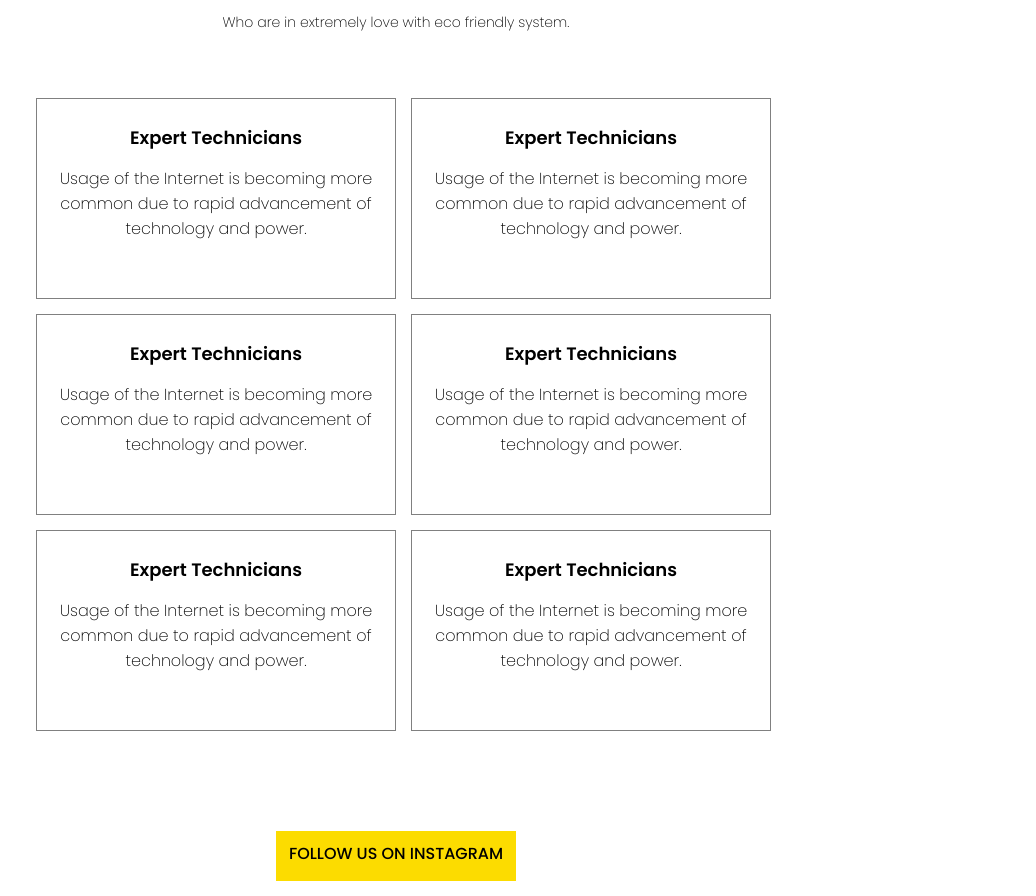
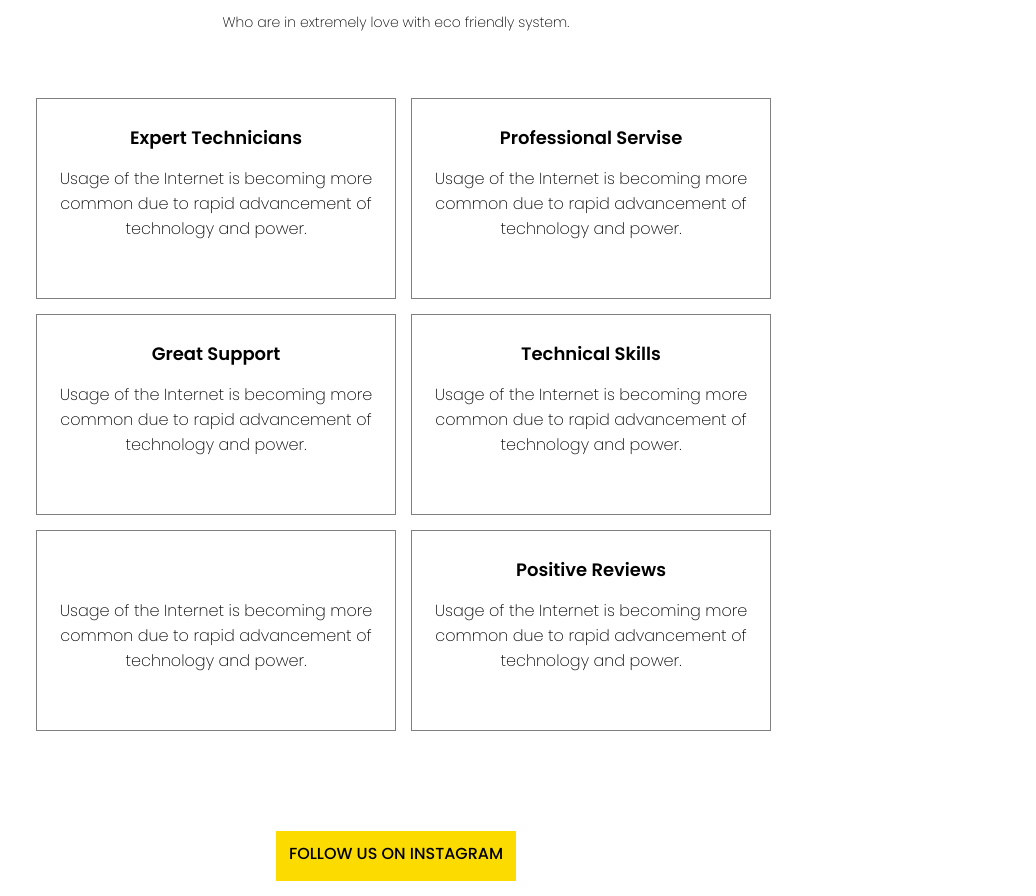
Before and after one commit to davimoraes678/Reproducao-do-site2, a plain HTML site: page index.html in a window 1280 px wide. Shown: the part 3048-3944 px from the top of the page, without its empty margins (244-1280 px from the left). Drawn offline with Linux system fonts and the light colour scheme.

Commit message:
Update index.html

```diff
--- a/index.html
+++ b/index.html
@@ -126,31 +126,31 @@
                         technology and power.</p>
             </div>
             <div class="block">
-                <a href=""><p class="title3">Expert Technicians</p></a>
+                <a href=""><p class="title3">Professional Servise</p></a>
                 <p class="text3">Usage of the Internet is becoming more <br>
                     common due to rapid advancement of <br>
                         technology and power.</p>
             </div>
             <div class="block">
-                <a href=""><p class="title3">Expert Technicians</p></a>
+                <a href=""><p class="title3">Great Support</p></a>
                 <p class="text3">Usage of the Internet is becoming more <br>
                     common due to rapid advancement of <br>
                      technology and power.</p>
             </div>
             <div class="block">
-                <a href=""><p class="title3">Expert Technicians</p></a>
+                <a href=""><p class="title3">Technical Skills</p></a>
                 <p class="text3">Usage of the Internet is becoming more <br>
                      common due to rapid advancement of <br>
                       technology and power.</p>
             </div>
             <div class="block">
-                <a href=""><p class="title3">Expert Technicians</p></a>
+                <a href=""><p class="title3">Highly Recomended</a>
                 <p class="text3">Usage of the Internet is becoming more <br>
                      common due to rapid advancement of <br>
                       technology and power.</p>
             </div>
             <div class="block">
-                <a href=""><p class="title3">Expert Technicians</p></a>
+                <a href=""><p class="title3">Positive Reviews</p></a>
                 <p class="text3">Usage of the Internet is becoming more <br>
                      common due to rapid advancement of <br>
                       technology and power.</p>
```
